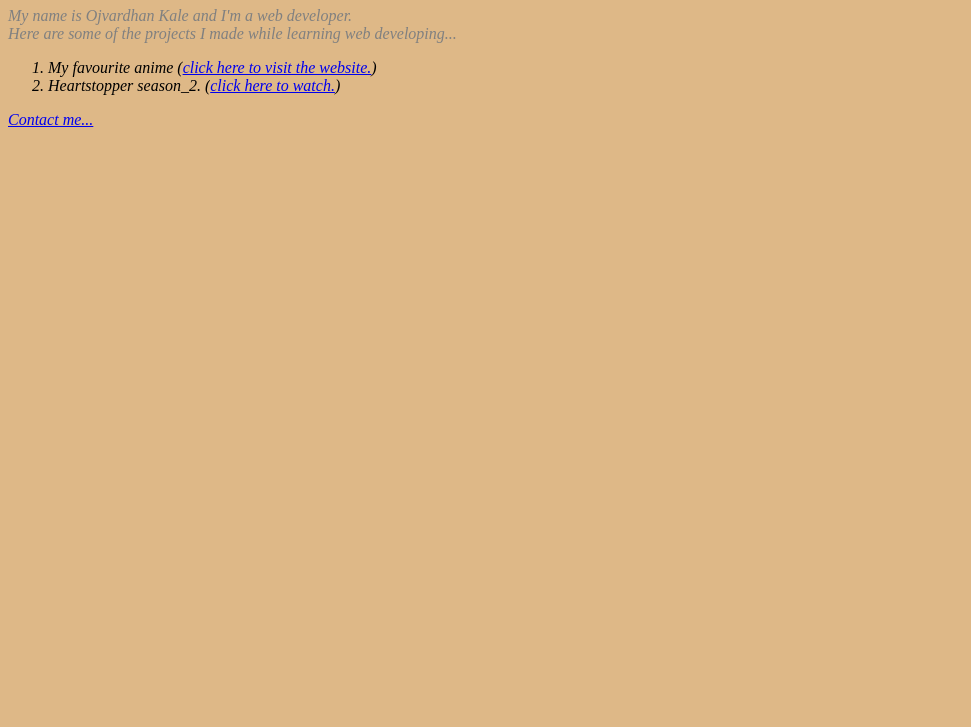
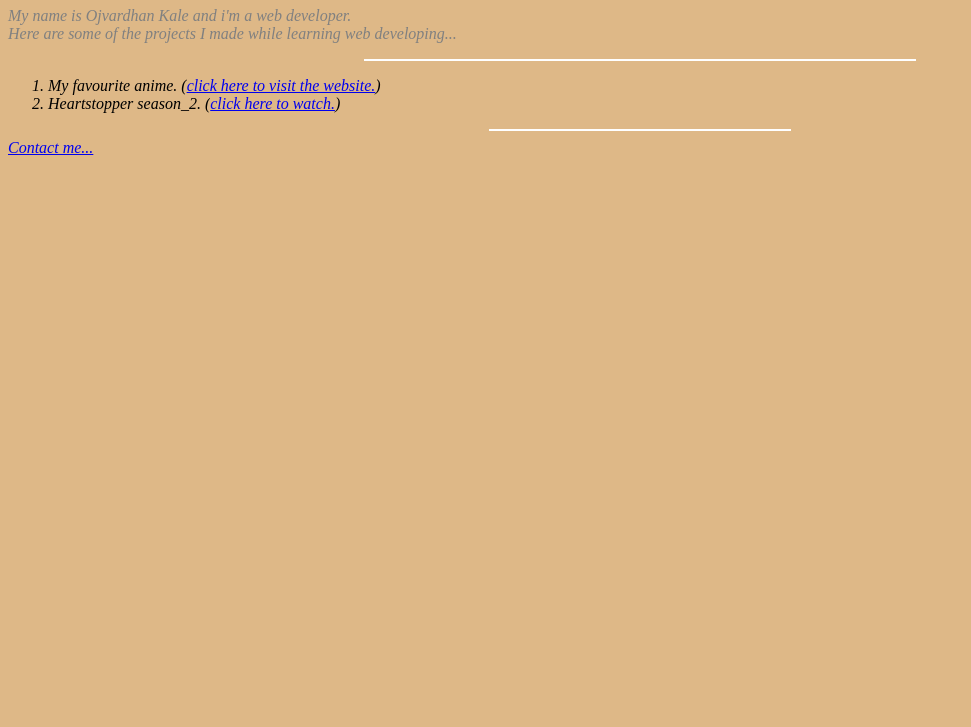
Before and after one commit to Ojvardhan02/My_First_Website, a plain HTML site: page index.html in a window 1280 px wide. Shown: the part 73-800 px from the top of the page, without its empty margins (0-971 px from the left). Drawn offline with Linux system fonts and the light colour scheme.

Commit message:
Update index.html

```diff
--- a/index.html
+++ b/index.html
@@ -11,13 +11,20 @@
 </head>
 <body>
     <h1>...This is my  website...</h1>
-    <p>My name is Ojvardhan Kale and I'm a web developer.<br />
+    <p class="paragraph" id="para1">My name is Ojvardhan Kale and i'm a web developer.<br />
         Here are some of the projects I made while learning web developing...
-        <ol class="olist" id="list1">
-            <li class="website" id="web1" draggable="true">My favourite anime (<a href="./anime.html">click here to visit the website.</a>)</li>
-             <li class="website" id="web2" draggable="true">Heartstopper season_2. (<a href="./Heartstopper_Season_2">click here to watch.</a>)</li>
-        </ol>
     </p>
+    <hr  color="white" width="550"/>
+    <div class="container">
+            <nav class="nav" id="nav2">
+                <ol class="olist" id="list1">
+                    <li class="website" id="web1" draggable="true">My favourite anime. (<a href="./anime.html">click here to visit the website.</a>)</li>
+                    <li class="website" id="web2" draggable="true">Heartstopper season_2. (<a href="./Heartstopper_Season_2.html">click here to watch.</a>)</li>
+                </ol>
+            </nav>
+        </p>
+    </div>
+    <hr color="white" width="300" />
     <footer>
         <a href="./personal_info.html">Contact me...</a>
     </footer>
```
